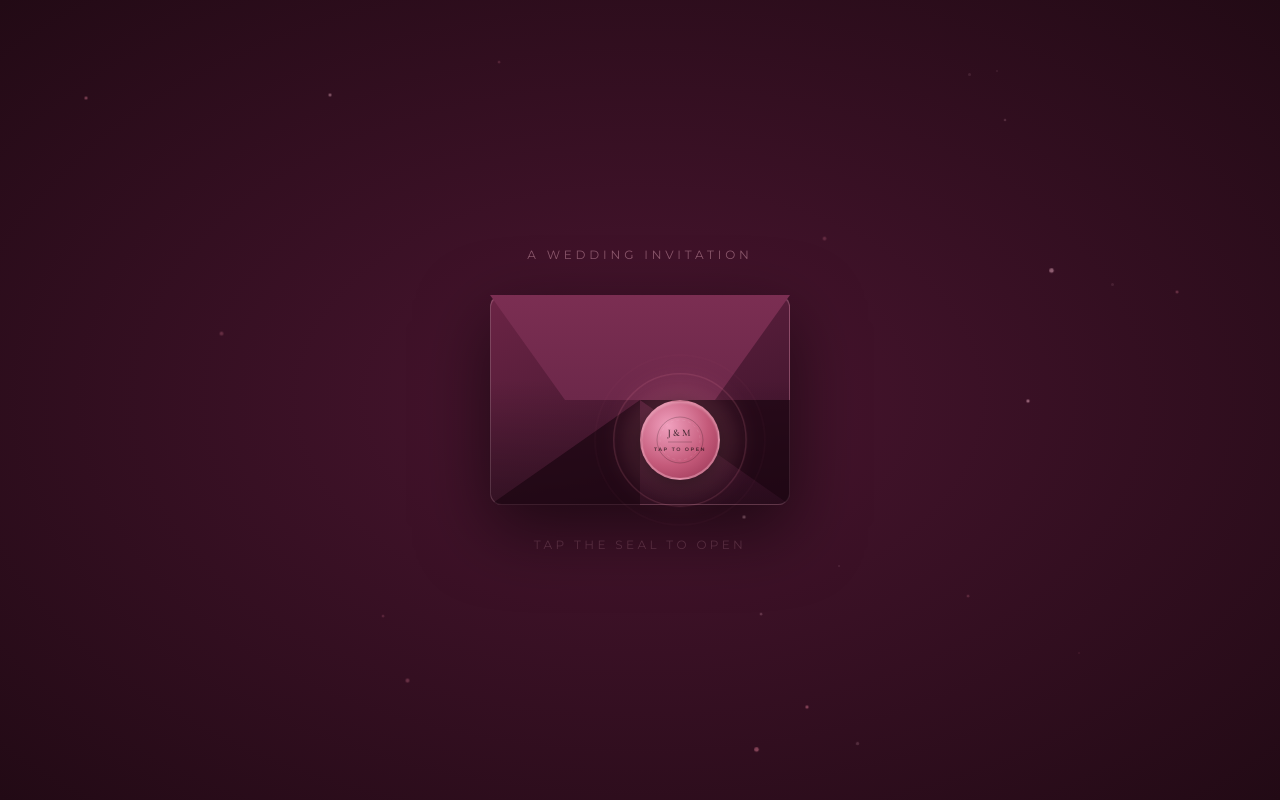
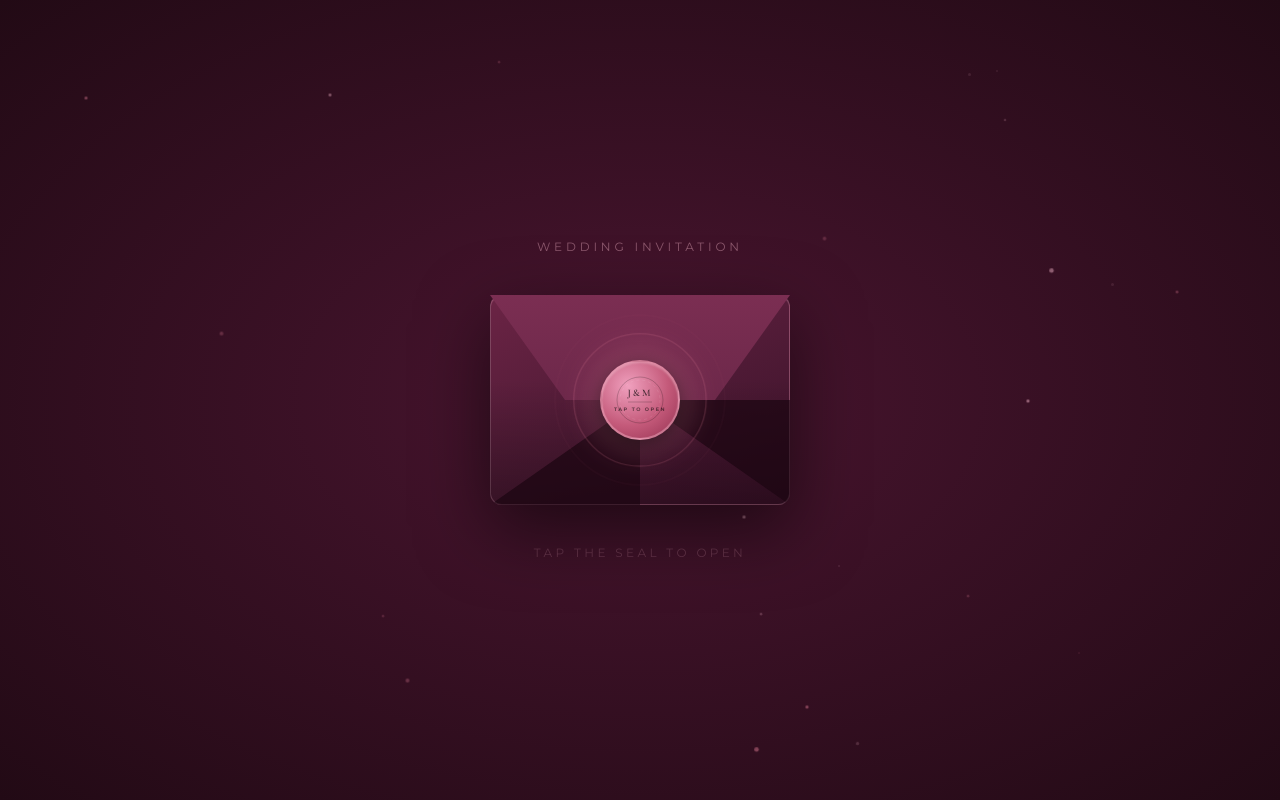
Before and after one commit to jithindasnp/WEDDING, a React (Vite) app: page / in a window 1280 px wide. Built offline with nearby package versions, Linux system fonts and the light colour scheme.

Commit message:
Initial version finalized

```diff
--- a/src/components/CountdownTimer.jsx
+++ b/src/components/CountdownTimer.jsx
@@ -37,8 +37,8 @@ function FlipUnit({ value, label }) {
           </motion.span>
         </AnimatePresence>
       </div>
-      <span className="font-sans text-[10px] uppercase tracking-[0.2em] drop-shadow-sm"
-        style={{ color: 'rgba(255,255,255,0.8)' }}>{label}</span>
+      <span className="font-sans text-xs uppercase tracking-[0.2em] drop-shadow-md"
+        style={{ color: '#FFFFFF', fontWeight: 500, letterSpacing: '0.2em' }}>{label}</span>
     </motion.div>
   )
 }
@@ -80,7 +80,7 @@ export default function CountdownTimer() {
         </svg>
       </div>
 
-      <div className="relative z-10 flex flex-col items-center w-full max-w-4xl">
+      <div className="relative z-20 flex flex-col items-center w-full max-w-4xl">
         <motion.div className="flex items-center gap-4 mb-12"
           initial={{ opacity: 0 }} whileInView={{ opacity: 1 }}
           viewport={{ once: true }} transition={{ duration: 0.6 }}>
--- a/src/components/EnvelopeScreen.jsx
+++ b/src/components/EnvelopeScreen.jsx
@@ -1,22 +1,21 @@
 import { useState } from 'react'
-import { motion, AnimatePresence } from 'framer-motion'
+import { motion } from 'framer-motion'
 
 export default function EnvelopeScreen({ onOpen }) {
-  const [phase, setPhase] = useState('idle')
+  const [clicked, setClicked] = useState(false)
 
   const handleOpen = () => {
-    if (phase !== 'idle') return
-    setPhase('opening')
-    setTimeout(() => setPhase('card-out'), 900)
-    setTimeout(() => { setPhase('done'); setTimeout(onOpen, 700) }, 1800)
+    if (clicked) return
+    setClicked(true)
+    setTimeout(onOpen, 900)
   }
 
   return (
     <motion.div
-      className="fixed inset-0 z-50 flex items-center justify-center"
+      className="fixed inset-0 z-50 flex flex-col items-center justify-center gap-10"
       style={{ background: 'radial-gradient(ellipse at center, #4a1530 0%, #220a15 100%)' }}
-      animate={phase === 'done' ? { opacity: 0 } : { opacity: 1 }}
-      transition={{ duration: 0.7, ease: 'easeInOut' }}
+      animate={clicked ? { opacity: 0, scale: 1.04 } : { opacity: 1, scale: 1 }}
+      transition={{ duration: 0.85, ease: [0.4, 0, 0.2, 1] }}
     >
       {/* Floating particles */}
       <div className="absolute inset-0 overflow-hidden pointer-events-none">
@@ -25,7 +24,8 @@ export default function EnvelopeScreen({ onOpen }) {
             style={{
               width: i % 3 === 0 ? 3 : 2, height: i % 3 === 0 ? 3 : 2,
               background: i % 2 === 0 ? '#F2B5C8' : '#D4768E',
-              left: `${5 + Math.random() * 90}%`, top: `${5 + Math.random() * 90}%`,
+              left: `${5 + Math.random() * 90}%`,
+              top: `${5 + Math.random() * 90}%`,
             }}
             animate={{ opacity: [0.1, 0.55, 0.1], scale: [1, 1.6, 1] }}
             transition={{ duration: 2 + Math.random() * 3, repeat: Infinity, delay: Math.random() * 3 }}
@@ -33,19 +33,28 @@ export default function EnvelopeScreen({ onOpen }) {
         ))}
       </div>
 
-      <div className="relative flex flex-col items-center gap-8">
-        <motion.p className="font-sans text-xs uppercase tracking-[0.32em]"
+      {/* Label */}
+      <motion.p
+        className="font-sans text-xs uppercase tracking-[0.32em]"
         style={{ color: 'rgba(242,181,200,0.65)' }}
-          initial={{ opacity: 0, y: -10 }} animate={{ opacity: 0.65, y: 0 }}
-          transition={{ delay: 0.4, duration: 0.8 }}>
-          A Wedding Invitation
+        initial={{ opacity: 0, y: -10 }}
+        animate={{ opacity: 0.65, y: 0 }}
+        transition={{ delay: 0.4, duration: 0.8 }}
+      >
+        Wedding Invitation
       </motion.p>
 
-        {/* Envelope */}
-        <motion.div className="relative" style={{ width: 300, height: 210 }}
-          animate={phase !== 'idle' ? { scale: 1.04 } : { scale: 1 }}
-          transition={{ duration: 0.5, ease: 'easeOut' }}>
-
+      {/* Envelope  */}
+      <motion.div
+        className="relative cursor-pointer select-none"
+        style={{ width: 300, height: 210 }}
+        initial={{ opacity: 0, y: 30 }}
+        animate={{ opacity: 1, y: 0 }}
+        transition={{ delay: 0.55, duration: 0.9, ease: [0.22, 1, 0.36, 1] }}
+        onClick={handleOpen}
+        whileHover={{ scale: 1.03 }}
+        whileTap={{ scale: 0.97 }}
+      >
         {/* Body */}
         <div className="absolute inset-0 rounded-xl" style={{
           background: 'linear-gradient(155deg, #6b2445 0%, #4e1a35 55%, #3a1028 100%)',
@@ -53,53 +62,49 @@ export default function EnvelopeScreen({ onOpen }) {
           boxShadow: '0 24px 70px rgba(0,0,0,0.55), inset 0 1px 0 rgba(242,181,200,0.12)',
         }} />
         <div className="absolute inset-0 rounded-xl" style={{
-            background: 'linear-gradient(180deg, transparent 40%, rgba(0,0,0,0.32) 100%)',
+          background: 'linear-gradient(180deg, transparent 40%, rgba(0,0,0,0.28) 100%)',
         }} />
 
-          {/* Creases */}
+        {/* Bottom V creases */}
         <div className="absolute bottom-0 left-0 w-0 h-0" style={{
           borderStyle: 'solid', borderWidth: '0 0 105px 150px',
-            borderColor: 'transparent transparent rgba(28,6,18,0.75) transparent', borderRadius: '0 0 0 12px',
+          borderColor: 'transparent transparent rgba(28,6,18,0.75) transparent',
+          borderRadius: '0 0 0 12px',
         }} />
         <div className="absolute bottom-0 right-0 w-0 h-0" style={{
           borderStyle: 'solid', borderWidth: '0 150px 105px 0',
-            borderColor: 'transparent rgba(28,6,18,0.75) transparent transparent', borderRadius: '0 0 12px 0',
+          borderColor: 'transparent rgba(28,6,18,0.75) transparent transparent',
+          borderRadius: '0 0 12px 0',
         }} />
 
-          {/* Flap */}
-          <motion.div className="absolute top-0 left-0 w-full overflow-hidden"
-            style={{ height: '50%', transformOrigin: 'top center', zIndex: 10 }}
-            animate={phase !== 'idle' ? { rotateX: -168 } : { rotateX: 0 }}
-            transition={{ duration: 0.72, ease: [0.4, 0, 0.2, 1], delay: 0.22 }}>
+        {/* Top flap (static, closed) */}
+        <div className="absolute top-0 left-0 w-full overflow-hidden" style={{ height: '50%', zIndex: 10 }}>
           <div style={{
             width: '100%', height: '200%',
             background: 'linear-gradient(180deg, #7b2e52 0%, #5e2242 100%)',
             clipPath: 'polygon(0 0, 100% 0, 50% 100%)',
             borderBottom: '1px solid rgba(242,181,200,0.18)',
           }} />
-          </motion.div>
+        </div>
 
-          {/* Inner glow border */}
+        {/* Inner glow */}
         <div className="absolute inset-0 rounded-xl pointer-events-none"
           style={{ boxShadow: 'inset 0 0 0 1px rgba(242,181,200,0.08)' }} />
 
         {/* Wax Seal */}
-          <AnimatePresence>
-            {phase === 'idle' && (
-              <motion.button
-                onClick={handleOpen}
-                className="absolute left-1/2 top-1/2 -translate-x-1/2 -translate-y-1/2 z-20 cursor-pointer"
-                initial={{ scale: 0.8, opacity: 0 }} animate={{ scale: 1, opacity: 1 }}
-                exit={{ scale: 0.4, opacity: 0 }} transition={{ duration: 0.4 }}
-                whileHover={{ scale: 1.09 }} whileTap={{ scale: 0.94 }}>
-                <motion.div className="absolute inset-0 rounded-full"
+        <div className="absolute left-1/2 z-20" style={{ top: '50%', transform: 'translate(-50%, -50%)' }}>
+          <motion.div
+            className="absolute inset-0 rounded-full"
             style={{ boxShadow: '0 0 30px 12px rgba(212,118,142,0.38)' }}
-                  animate={{ opacity: [0.45, 1, 0.45] }} transition={{ duration: 2.5, repeat: Infinity }} />
+            animate={{ opacity: [0.45, 1, 0.45] }}
+            transition={{ duration: 2.5, repeat: Infinity }}
+          />
           {[0, 0.9].map((delay, i) => (
             <motion.div key={i} className="absolute rounded-full"
               style={{ inset: -10, border: '1.5px solid rgba(212,118,142,0.55)' }}
               animate={{ scale: [1, 1.8], opacity: [0.7, 0] }}
-                    transition={{ duration: 2, repeat: Infinity, ease: 'easeOut', delay }} />
+              transition={{ duration: 2, repeat: Infinity, ease: 'easeOut', delay }}
+            />
           ))}
           <div className="relative flex items-center justify-center rounded-full" style={{
             width: 80, height: 80,
@@ -110,48 +115,24 @@ export default function EnvelopeScreen({ onOpen }) {
             <svg width="54" height="54" viewBox="0 0 54 54" fill="none">
               <circle cx="27" cy="27" r="23" stroke="rgba(0,0,0,0.2)" strokeWidth="1" fill="none" />
               <circle cx="27" cy="27" r="20" stroke="rgba(255,255,255,0.18)" strokeWidth="0.5" fill="none" strokeDasharray="3 3" />
-                    <text x="27" y="23" textAnchor="middle" fontFamily="Cormorant Garamond,serif" fontSize="10" fontWeight="600" fill="rgba(0,0,0,0.65)" letterSpacing="2">J&M</text>
+              <text x="27" y="23" textAnchor="middle" fontFamily="Cormorant Garamond,serif" fontSize="10" fontWeight="600" fill="rgba(0,0,0,0.65)" letterSpacing="2">J&amp;M</text>
               <line x1="15" y1="29" x2="39" y2="29" stroke="rgba(0,0,0,0.28)" strokeWidth="0.75" />
               <text x="27" y="38" textAnchor="middle" fontFamily="Montserrat,sans-serif" fontSize="5" fontWeight="700" fill="rgba(0,0,0,0.52)" letterSpacing="1.5">TAP TO OPEN</text>
             </svg>
           </div>
-              </motion.button>
-            )}
-          </AnimatePresence>
-
-          {/* Card sliding out */}
-          <motion.div className="absolute left-1/2 -translate-x-1/2 rounded-lg overflow-hidden"
-            style={{ width: 250, bottom: 14, zIndex: 5, transformOrigin: 'bottom center' }}
-            initial={{ y: 0, height: 0, opacity: 0 }}
-            animate={
-              phase === 'card-out' ? { y: -230, height: 168, opacity: 1 }
-              : phase === 'done'   ? { y: -270, height: 168, opacity: 0 }
-              : { y: 0, height: 0, opacity: 0 }
-            }
-            transition={{ duration: 0.75, ease: [0.22, 1, 0.36, 1] }}>
-            <div className="w-full h-full flex flex-col items-center justify-center gap-1 px-5" style={{
-              background: 'linear-gradient(160deg, rgba(255,248,250,0.98) 0%, rgba(255,240,245,0.96) 100%)',
-              border: '1px solid rgba(212,118,142,0.28)',
-              boxShadow: '0 12px 44px rgba(0,0,0,0.38)',
-            }}>
-              <p className="font-serif text-[9px] uppercase tracking-[0.28em] text-center" style={{ color: '#9B6B7E' }}>Please join us</p>
-              <p className="font-serif text-xl font-semibold text-center" style={{ color: '#3D1A2E' }}>Jithindas</p>
-              <p className="font-serif text-base italic font-light text-center" style={{ color: '#D4768E' }}>&amp;</p>
-              <p className="font-serif text-xl font-semibold text-center" style={{ color: '#3D1A2E' }}>Dr. Manasa</p>
-              <div className="w-14 mt-2" style={{ height: 1, background: 'linear-gradient(90deg,transparent,#D4768E,transparent)' }} />
-              <p className="font-sans text-[7px] uppercase tracking-[0.22em] text-center mt-1" style={{ color: '#9B6B7E' }}>May 17, 2026</p>
         </div>
       </motion.div>
-        </motion.div>
 
-        <motion.p className="font-sans text-xs uppercase tracking-[0.28em]"
+      {/* Hint text */}
+      <motion.p
+        className="font-sans text-xs uppercase tracking-[0.28em]"
         style={{ color: 'rgba(242,181,200,0.42)' }}
         initial={{ opacity: 0 }}
-          animate={{ opacity: phase === 'idle' ? 0.42 : 0 }}
-          transition={{ delay: 0.9, duration: 0.8 }}>
+        animate={{ opacity: clicked ? 0 : 0.42 }}
+        transition={{ delay: 0.9, duration: 0.8 }}
+      >
         Tap the seal to open
       </motion.p>
-      </div>
     </motion.div>
   )
 }
--- a/vite.config.js
+++ b/vite.config.js
@@ -3,4 +3,8 @@ import react from '@vitejs/plugin-react'
 
 export default defineConfig({
   plugins: [react()],
+  server: {
+    port: 5175,
+    strictPort: true,
+  },
 })
```
Lines whose indentation alone changed are shown as unchanged.
